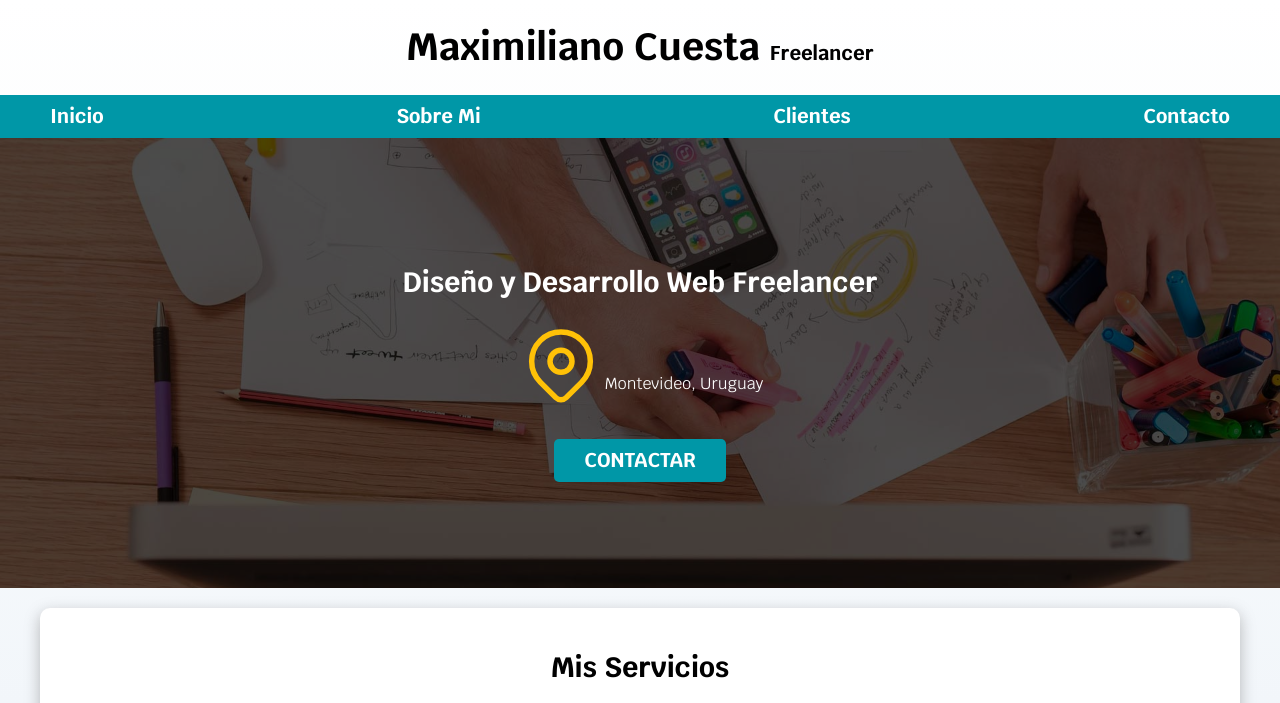
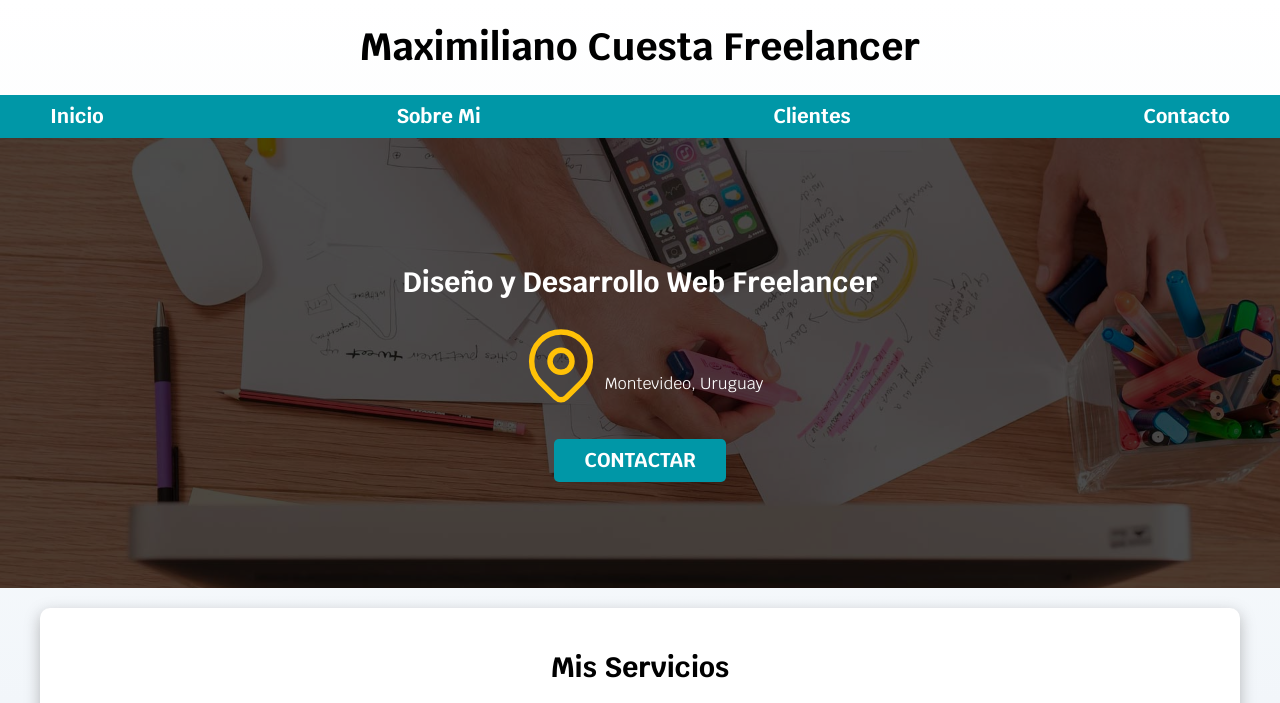
Before and after one commit to maxicuesta-25/Bootstrap, a plain HTML site: page index.html in a window 1280 px wide. Shown: the top 703 px of the page. Drawn offline with Linux system fonts and the light colour scheme.

Commit message:
Bootstrap

```diff
--- a/index.html
+++ b/index.html
@@ -11,7 +11,7 @@
 </head>
 <body>
     <header>
-        <h1 class="titulo">Maximiliano Cuesta <span> Freelancer</span></h1>
+        <h1 class="display-3">Maximiliano Cuesta <span> Freelancer</span></h1>
     </header>
 
     <div class="nav-bg">
@@ -22,7 +22,6 @@
             <a href="#">Contacto</a>
         </nav>
     </div>
-
     <section class="hero">
         <div class="contenido-hero">
             <h2>Diseño y Desarrollo Web <span> Freelancer</span></h2>
```
Also changed, not shown: link.txt (added).
